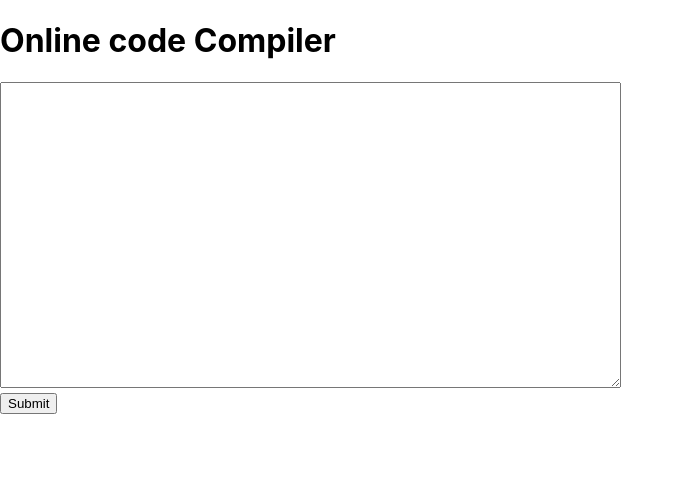
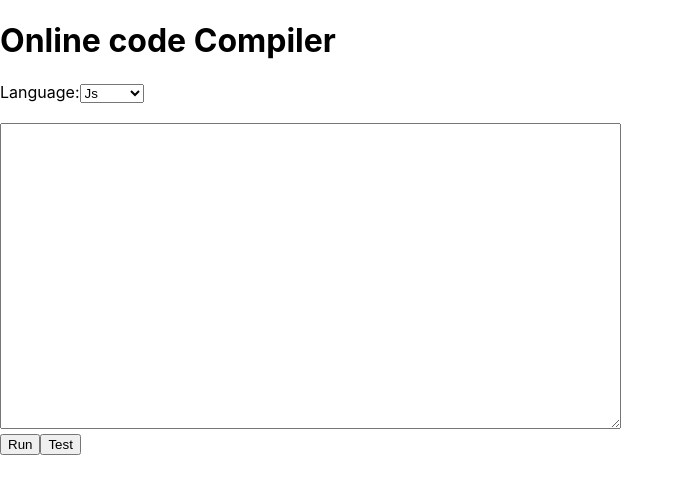
Before and after one commit to Chrisstruong/123, a React (Create React App) app in the folder JavaScript-Playground/client/: page / in a window 1280 px wide. Shown: the top 494 px of the page, without its empty margins (0-684 px from the left). Built offline with nearby package versions, Linux system fonts and the light colour scheme.

Commit message:
Worn on display error message

```diff
--- a/JavaScript-Playground/client/src/App.js
+++ b/JavaScript-Playground/client/src/App.js
@@ -5,29 +5,64 @@ import axios from "axios"
 function App() {
   const [code, setCode] = useState('')
   const [output, setOutput] = useState("")
+  const [language, setLanguages] = useState("js")
+
   const [testCases, setTestCases] = useState("")
 
   const handleSubmit = async () => {
+    const payload = {
+      language,
+      code
+    }
+    try {
+      const { data } = await axios.post("http://localhost:1000/run", payload)
+      setOutput(data.output)
+    } catch ({response}) {
+      if (response) {
+        const errMsg = response.data.err.stderr
+        setOutput(errMsg)
+        console.log(response)
+      }else {
+        setOutput("Error connecting to server!")
+      }
+    }
+
+  }
+
+  const handleTests = async () => {
     const payload = {
       language: "js",
       code
     }
     try {
-      const { data } = await axios.post("http://localhost:1000/run", payload)
-      console.log(data)
+      const { data } = await axios.post("http://localhost:1000/test", payload)
       setOutput(data.output)
       setTestCases(data.result)
     } catch (err) {
       console.log(err.response)
     }
-
   }
-
 
 
   return (
     <div className="App">
       <h1>Online code Compiler</h1>
+      <div>
+        <label>Language:</label>
+        <select
+        value={language}
+        onChange={(e) => {
+          setLanguages(e.target.value)
+          console.log(e.target.value)
+        }}
+        >
+          <option value="js">Js</option>
+          <option value="py">Python</option>
+        </select>
+
+      </div>
+      <br />
+
       <textarea
         rows="20"
         cols="75"
@@ -36,7 +71,8 @@ function App() {
           (e) => { setCode(e.target.value) }}
       ></textarea>
       <br />
-      <button onClick={handleSubmit}>Submit</button>
+      <button onClick={handleSubmit}>Run</button>
+      <button onClick={handleTests}>Test</button>
       <p>{output}</p>
       <p>{testCases}</p>
     </div>
```
